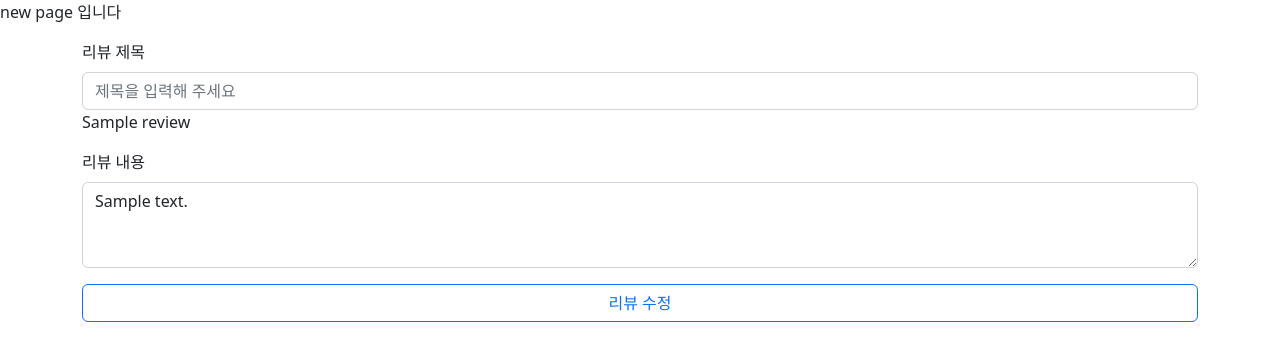
After one commit to devhump/pair0930, a Django app: page /edit/1 in a window 1280 px wide. The commit adds this page. Shown: the top 361 px of the page. Run offline with Django 3.2, Linux system fonts and the light colour scheme; tables that the repository leaves empty hold one stand-in row (values such as "Sample post").

Commit message:
detail, edit 생성(edit 미완성)

```diff
--- /dev/null
+++ b/pair/moviereview/templates/moviereview/edit.html
@@ -0,0 +1,21 @@
+{% extends 'base.html' %}
+
+{% block content %}
+
+<p>new page 입니다 </p>
+
+<form class="container">
+  <div class="mb-3">
+    <label for="reviewtitle" class="form-label">리뷰 제목</label>
+    <input name='title' type="text" class="form-control" id="reviewtitle" placeholder="제목을 입력해 주세요"> {{ title }}
+  </div>
+  <div class="mb-3">
+    <label for="reviewContent" class="form-label">리뷰 내용</label>
+    <textarea name='content' class="form-control" id="reviewContent" rows="3">{{ content }}</textarea>
+  </div>
+  <div>
+    <button type="submit" class="btn btn-outline-primary col-12">리뷰 수정</button>
+  </div>
+</form>
+
+{% endblock %}
--- a/pair/moviereview/templates/moviereview/index.html
+++ b/pair/moviereview/templates/moviereview/index.html
@@ -16,7 +16,7 @@
       {% for review in reviews %}
       <tr>
         <th scope="row">{{ review.pk }}</th>
-        <td>{{ review.title }}</td>
+        <td><a href="{% url 'detail' review.pk %}">{{ review.title }}</a></td>
         <td>{{ review.created_at.year }}년 {{ review.created_at.month }}월 {{ review.created_at.day }}일</td>
       </tr>
       {% endfor %}
--- a/pair/moviereview/views.py
+++ b/pair/moviereview/views.py
@@ -25,3 +25,25 @@ def create(request):
     Review.objects.create(title=title, content=content)
 
     return redirect("index")
+
+def detail(request, pk):
+    review = Review.objects.get(id=pk)
+    title = review.title
+    content = review.content
+
+    context = {
+        'title': title,
+        'content': content,
+    }
+
+    return render(request, "moviereview/detail.html", context)
+
+def edit(request, pk):
+    review = Review.objects.get(id=pk)
+
+    context = {
+        'title': review.title,
+        'content': review.content,
+    }
+
+    return render(request, "moviereview/edit.html", context)
--- a/pair/pair/urls.py
+++ b/pair/pair/urls.py
@@ -7,4 +7,6 @@ urlpatterns = [
     path("", views.index, name="index"),
     path("new/", views.new, name="new"),
     path("create/", views.create, name="create"),
+    path("detail/<int:pk>", views.detail, name="detail"),
+    path("edit/<int:pk>", views.edit, name="edit"),
 ]
```
Also changed, not shown: pair/moviereview/templates/moviereview/detail.html (added, +10 -0 lines).
